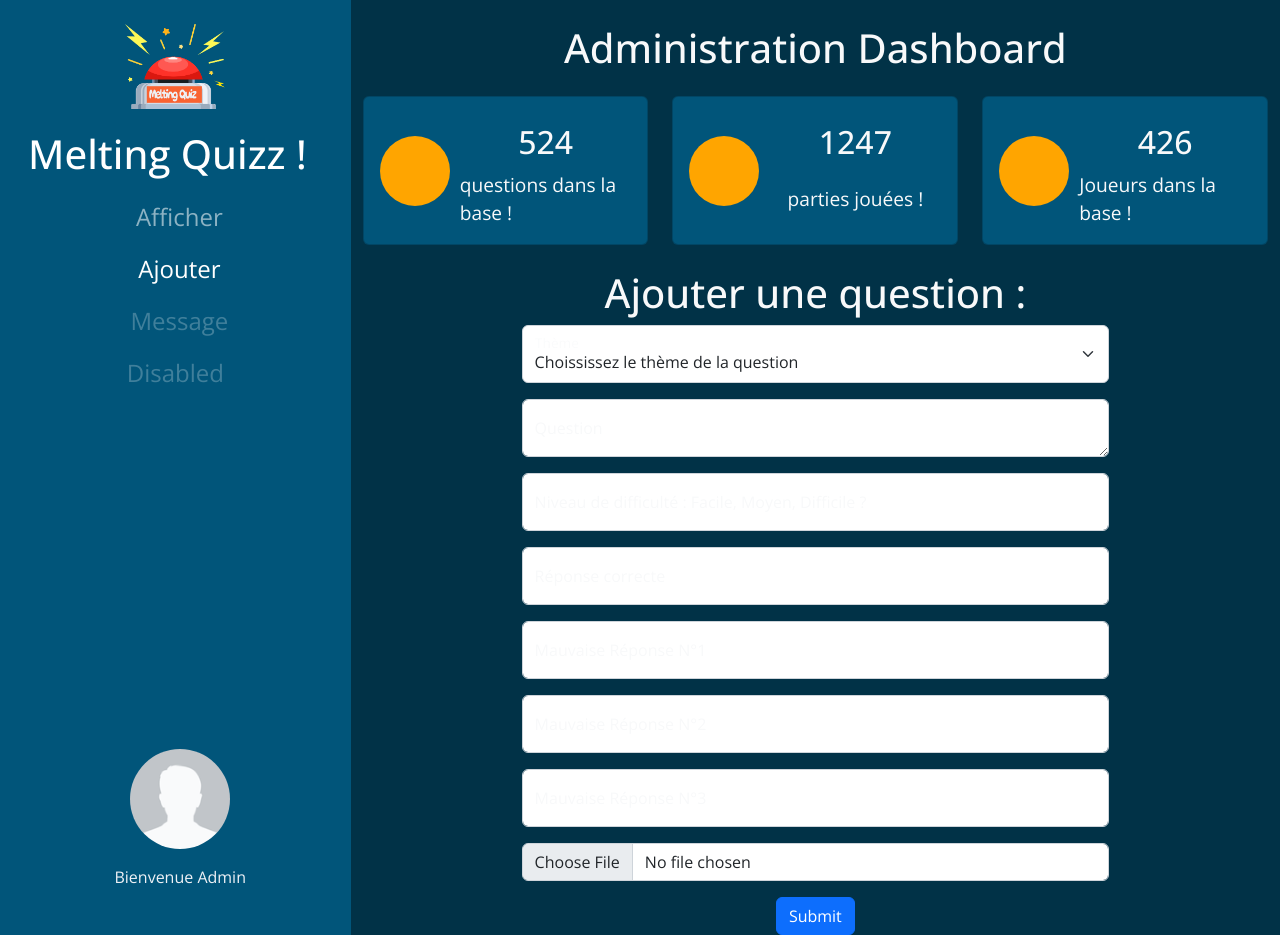
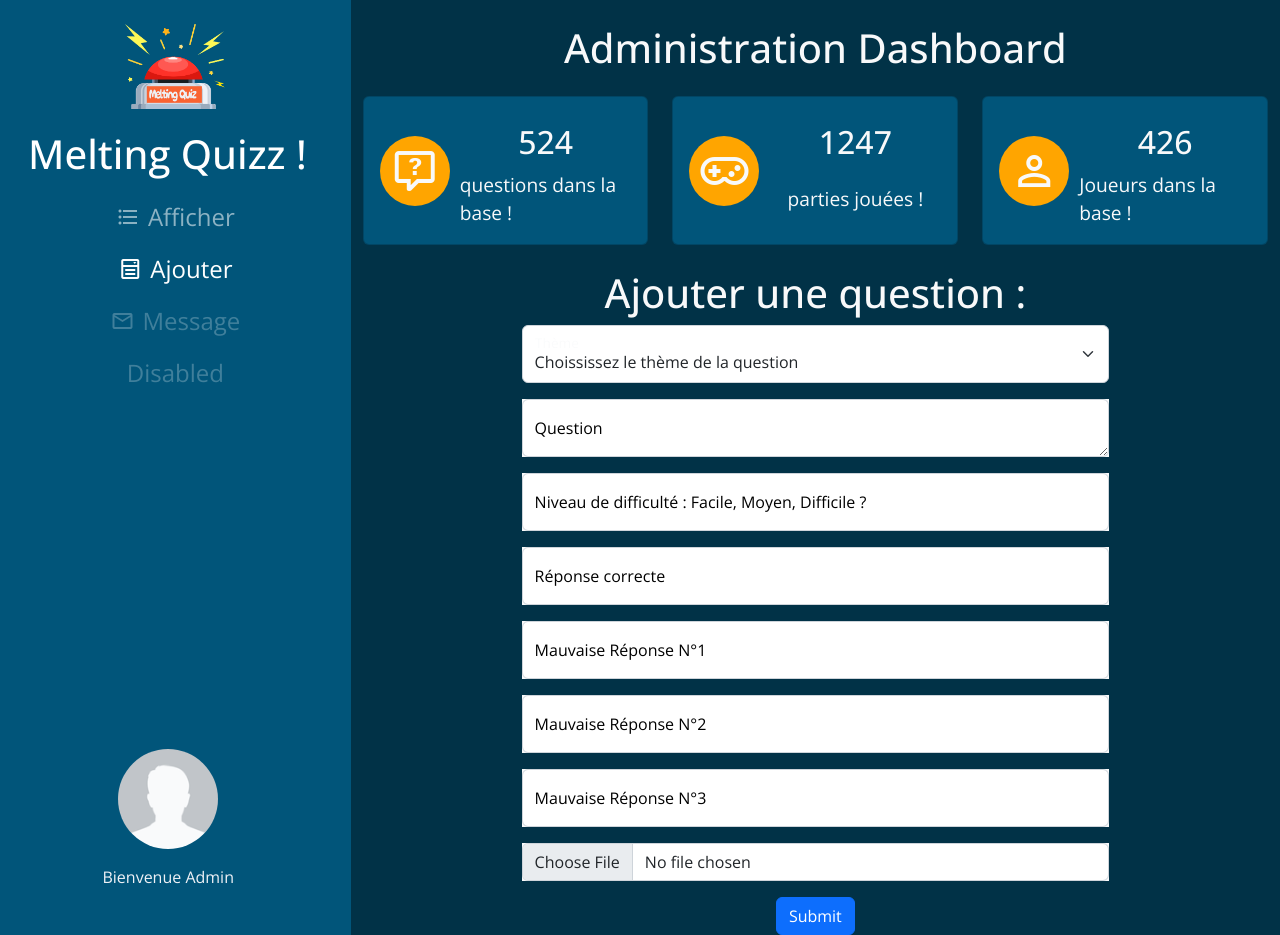
Before and after one commit to Maria-dsa/superquizz, a PHP site: template src/View/Admin/add.html.twig in a window 1280 px wide. Run offline with PHP 8.4, Linux system fonts and the light colour scheme; the template is opened without the code that fills it, so the values that code supplies are empty; some libraries are stand-ins or nearby versions; some web fonts are replaced.

Commit message:
correction typo et icone

```diff
--- a/src/View/Admin/_form.html.twig
+++ b/src/View/Admin/_form.html.twig
@@ -13,44 +13,44 @@
 			<span>{{ errors.theme }}</span>
 		</div>
 
-		<div class="form-floating mb-3 offset-lg-1 col-lg-10 offset-xl-2 col-xl-8">
+		<div class="form-floating mb-3 offset-lg-1 col-lg-10 offset-xl-2 col-xl-8 text-bg-light">
 			<textarea class="form-control" placeholder="Leave a comment here" id="question" name="question">{{ questionsInfos.question }}</textarea>
 			<label for="question">Question</label>
 			<span>{{ errors.question }}</span>
 		</div>
 
-		<div class="form-floating mb-3 offset-lg-1 col-lg-10 offset-xl-2 col-xl-8">
+		<div class="form-floating mb-3 offset-lg-1 col-lg-10 offset-xl-2 col-xl-8 text-bg-light">
 			<input type="text" class="form-control" id="level" name="level" placeholder="Réponse correcte" value="{{ questionsInfos.level }}">
 			<label for="level">Niveau de difficulté : Facile, Moyen, Difficile ?</label>
 			<span>{{ errors.level }}</span>
 		</div>
 
-		<div class="form-floating mb-3 offset-lg-1 col-lg-10 offset-xl-2 col-xl-8">
+		<div class="form-floating mb-3 offset-lg-1 col-lg-10 offset-xl-2 col-xl-8 text-bg-light">
 			<input type="text" class="form-control" id="goodAnswer" name="goodAnswer" placeholder="Réponse correcte" value="{{ questionsInfos.goodAnswer }}">
 			<label for="goodAnswer">Réponse correcte</label>
 			<span>{{ errors.goodAnswer }}</span>
 		</div>
 
-		<div class="form-floating mb-3 offset-lg-1 col-lg-10 offset-xl-2 col-xl-8">
+		<div class="form-floating mb-3 offset-lg-1 col-lg-10 offset-xl-2 col-xl-8 text-bg-light">
 			<input type="text" class="form-control" id="badAnswer1" name="badAnswer1" placeholder="Mauvaise Réponse N°1" value="{{ questionsInfos.badAnswer1 }}">
 			<label for="badAnswer1">Mauvaise Réponse N°1</label>
 			<span>{{ errors.badAnswer1 }}</span>
 		</div>
 
-		<div class="form-floating mb-3 offset-lg-1 col-lg-10 offset-xl-2 col-xl-8">
+		<div class="form-floating mb-3 offset-lg-1 col-lg-10 offset-xl-2 col-xl-8 text-bg-light">
 			<input type="text" class="form-control" id="badAnswer2" name="badAnswer2" placeholder="Mauvaise Réponse N°2" value="{{ questionsInfos.badAnswer2 }}">
 			<label for="badAnswer2">Mauvaise Réponse N°2</label>
 			<span>{{ errors.badAnswer2 }}</span>
 		</div>
 
-		<div class="form-floating mb-3 offset-lg-1 col-lg-10 offset-xl-2 col-xl-8">
+		<div class="form-floating mb-3 offset-lg-1 col-lg-10 offset-xl-2 col-xl-8 text-bg-light">
 			<input type="text" class="form-control" id="badAnswer3" name="badAnswer3" placeholder="Mauvaise Réponse N°3" value="{{ questionsInfos.badAnswer3 }}">
 			<label for="badAnswer3">Mauvaise Réponse N°3</label>
 			<span>{{ errors.badAnswer3 }}</span>
 		</div>
 
 
-		<div class="mb-3 offset-lg-1 col-lg-10 offset-xl-2 col-xl-8">
+		<div class="mb-3 offset-lg-1 col-lg-10 offset-xl-2 col-xl-8 text-bg-light">
 			<label class="d-none" for="picture">Uploader une image</label>
 			<input type="file" class="form-control form-control" id="picture" name="picture" placeholder="Insérer votre image ici" accept="image/*">
 		</div>
--- a/src/View/admin_layout.html.twig
+++ b/src/View/admin_layout.html.twig
@@ -7,6 +7,7 @@
     <title>Administration Dashboard</title>
     <link rel="shortcut icon" href="/assets/images/home-quiz.png" type="image/x-icon">
     <link href="https://cdn.jsdelivr.net/npm/bootstrap@5.2.2/dist/css/bootstrap.min.css" rel="stylesheet" integrity="sha384-Zenh87qX5JnK2Jl0vWa8Ck2rdkQ2Bzep5IDxbcnCeuOxjzrPF/et3URy9Bv1WTRi" crossorigin="anonymous">
+    <link rel="stylesheet" href="https://cdn.jsdelivr.net/npm/@mdi/font@6.9.96/css/materialdesignicons.min.css">
     <link rel="stylesheet" href="/assets/css/admin.css">
 </head>
 <body class="d-flex flex-column flex-lg-row">
```
